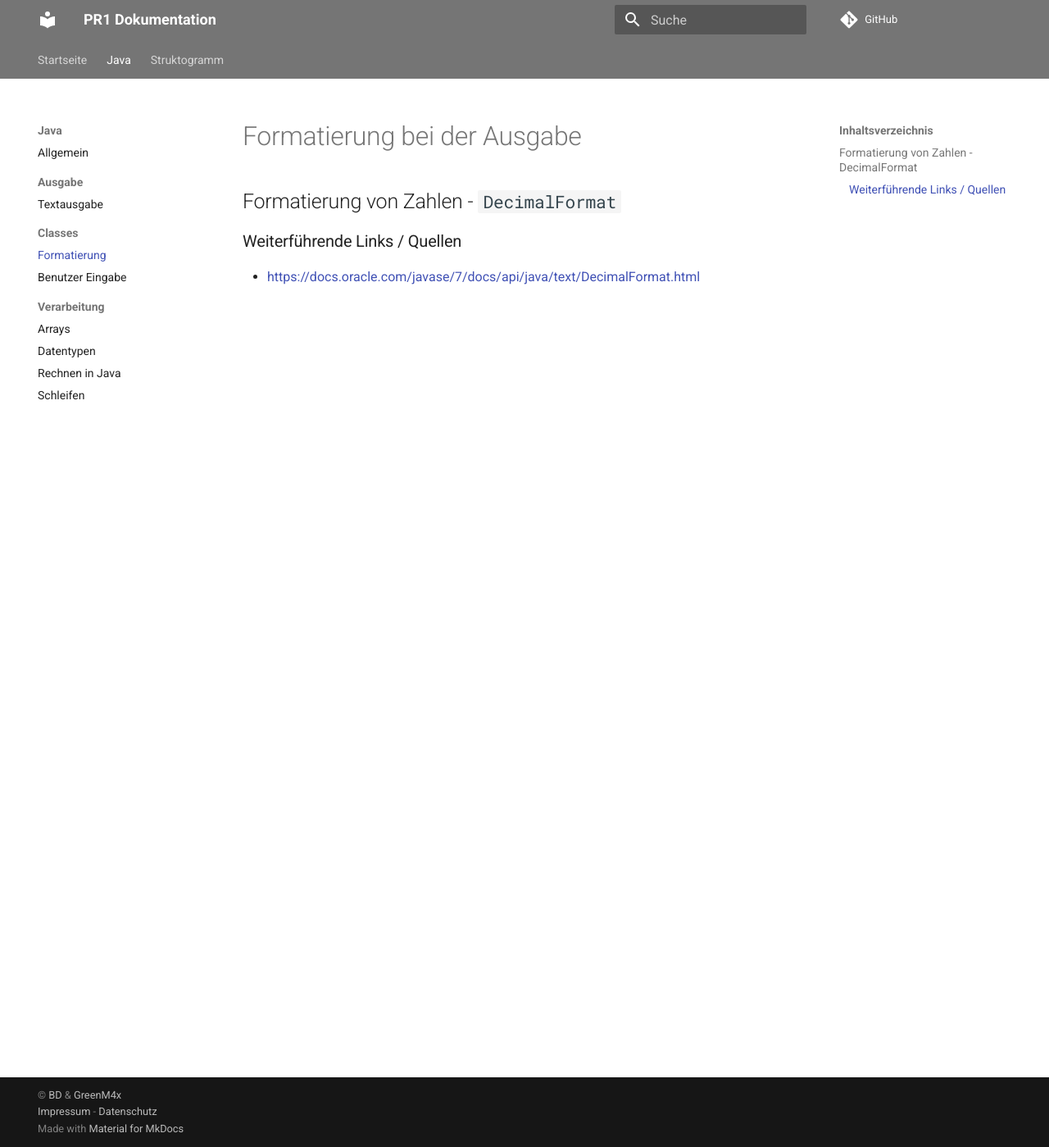
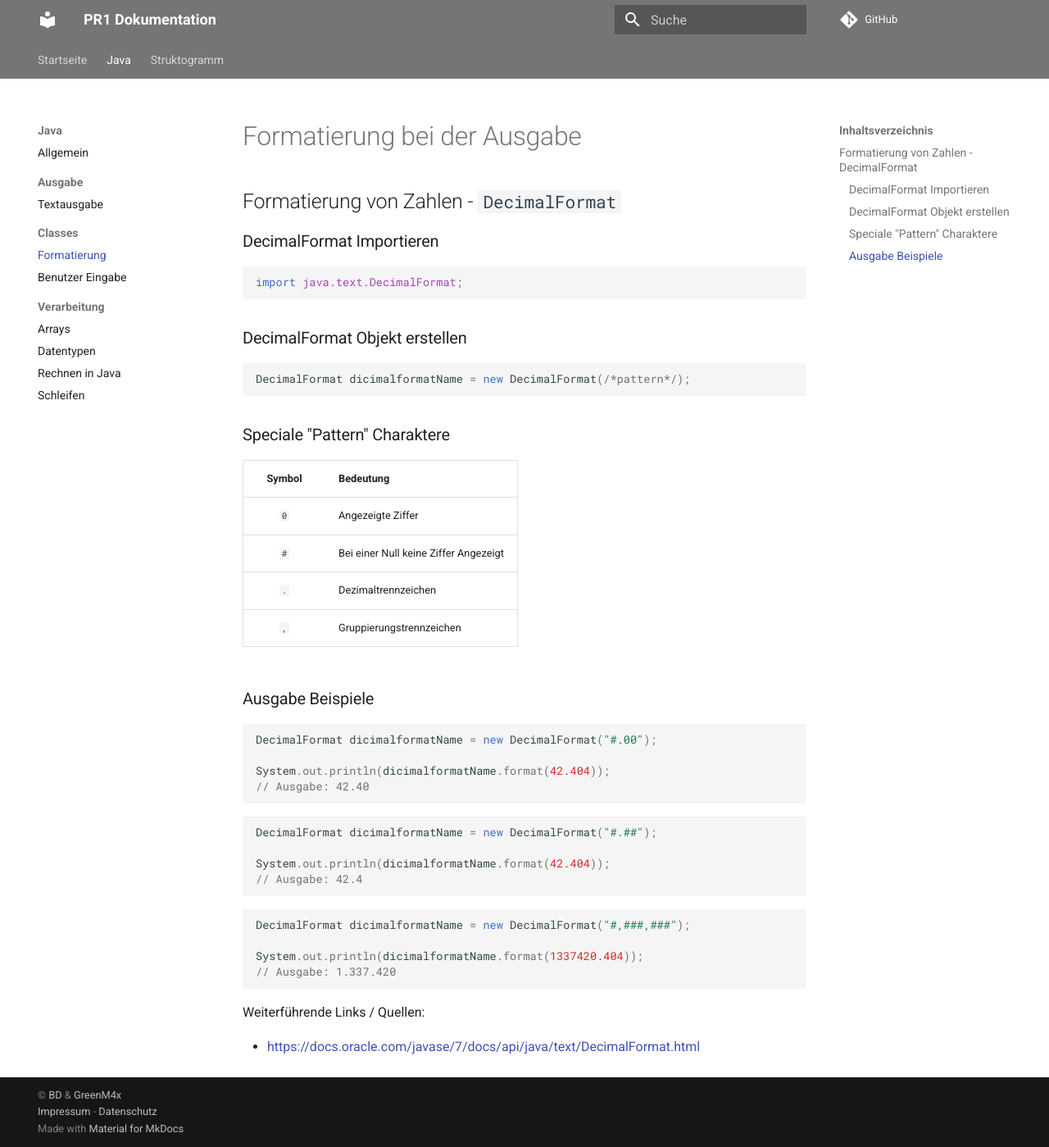
Before and after one commit to ADV25/pr1_doku, an MkDocs documentation site: the page built from docs/java/classes/formatierung.md, in a window 1280 px wide and 1399 px high. Shown: the whole window at 82% size. Built offline with MkDocs 1.6.1 and Material for MkDocs 9.7.7, drawn with Linux system fonts in a browser that asks for light colours; comment, search, counter and statistics services are not loaded.

Commit message:
Scanner und Formatierung

````diff
--- a/docs/java/classes/formatierung.md
+++ b/docs/java/classes/formatierung.md
@@ -4,6 +4,47 @@ Title: Formatierung
 
 ## Formatierung von Zahlen - ```DecimalFormat```
 
-### Weiterführende Links / Quellen
+### DecimalFormat Importieren
+
+``` java
+import java.text.DecimalFormat;
+```
+### DecimalFormat Objekt erstellen
+
+``` java
+DecimalFormat dicimalformatName = new DecimalFormat(/*pattern*/);
+```
+
+### Speciale "Pattern" Charaktere
+
+| Symbol | Bedeutung                                 |
+|:------:|-------------------------------------------|
+|```0``` | Angezeigte Ziffer                         |
+|```#``` | Bei einer Null keine Ziffer Angezeigt     |
+|```.``` | Dezimaltrennzeichen                       |
+|```,``` | Gruppierungstrennzeichen                  |
+
+### Ausgabe Beispiele
+
+``` java
+DecimalFormat dicimalformatName = new DecimalFormat("#.00");
+
+System.out.println(dicimalformatName.format(42.404));
+// Ausgabe: 42.40
+```
+``` java
+DecimalFormat dicimalformatName = new DecimalFormat("#.##");
+
+System.out.println(dicimalformatName.format(42.404));
+// Ausgabe: 42.4
+```
+``` java
+DecimalFormat dicimalformatName = new DecimalFormat("#,###,###");
+
+System.out.println(dicimalformatName.format(1337420.404));
+// Ausgabe: 1.337.420
+```
+
+ Weiterführende Links / Quellen:
 
 - https://docs.oracle.com/javase/7/docs/api/java/text/DecimalFormat.html
````
Also changed, not shown: docs/java/classes/scanner.md (+10 -0 lines).
